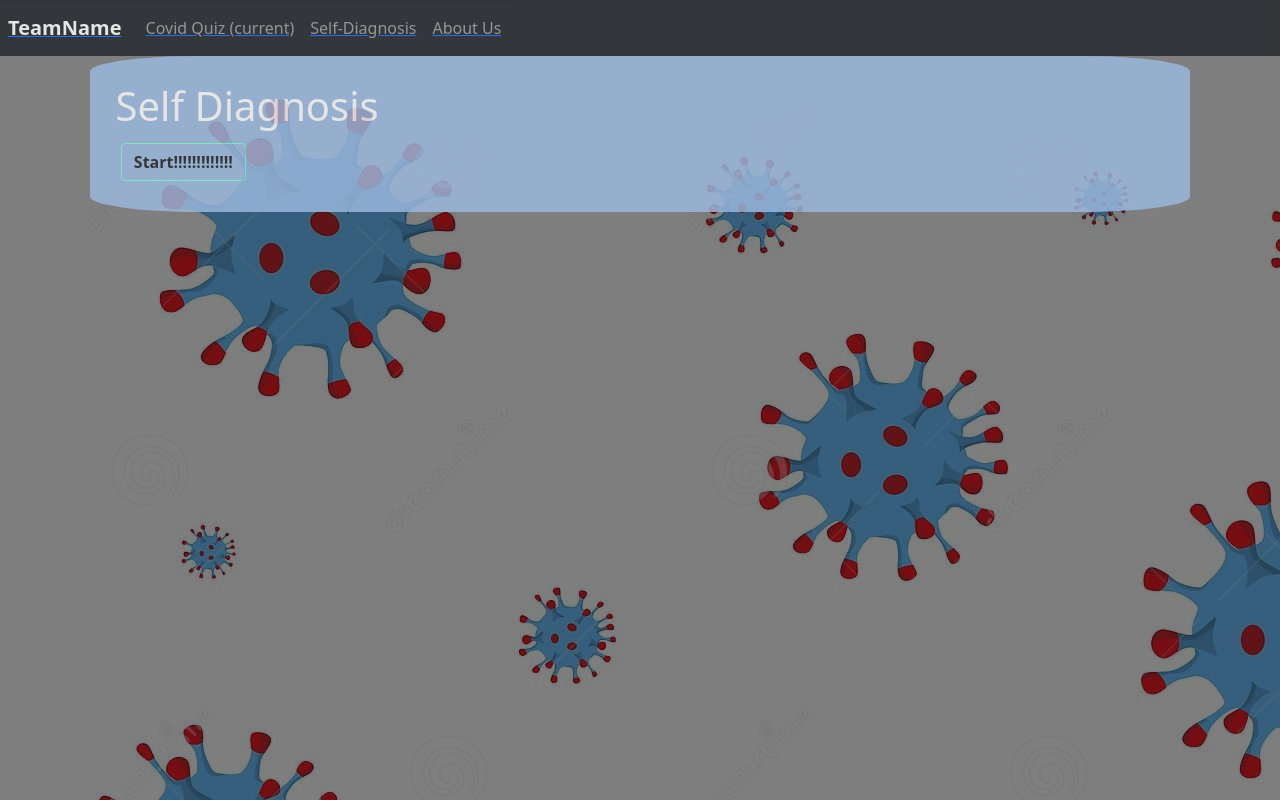
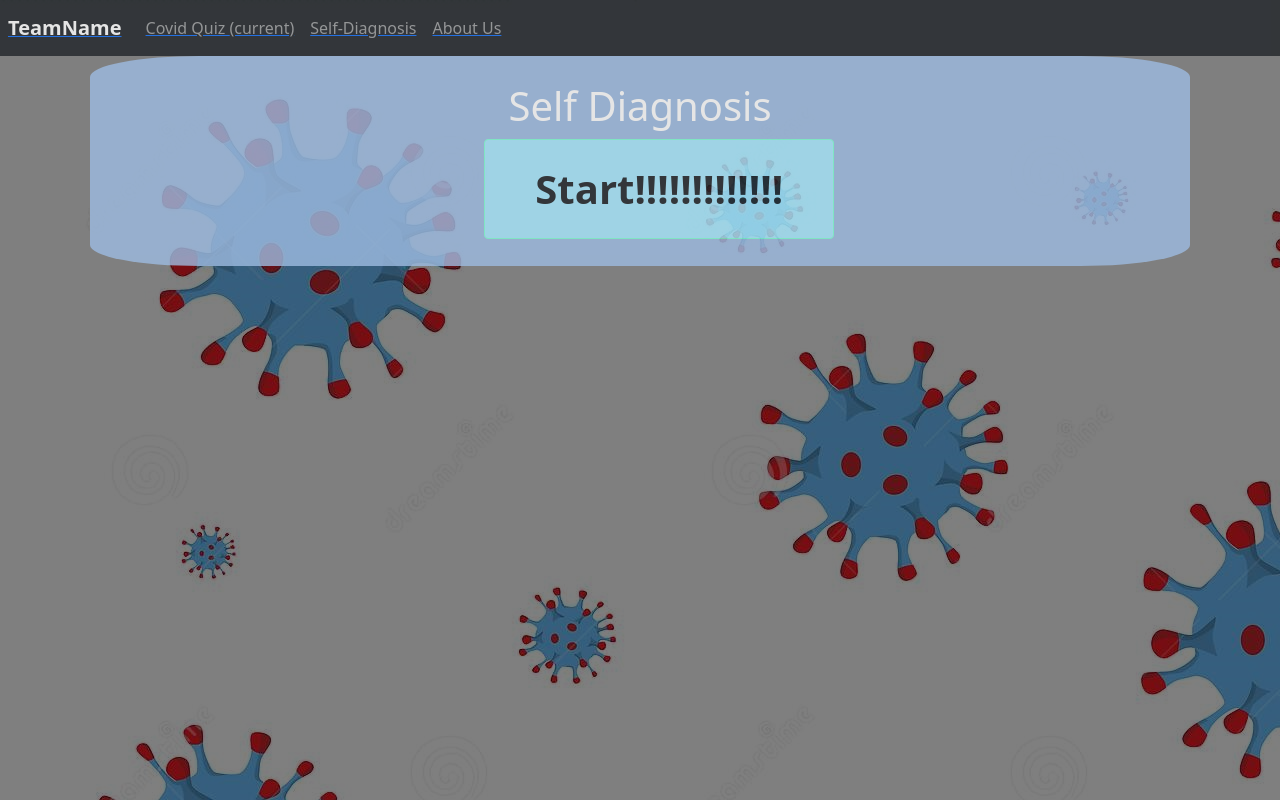
Before and after one commit to kayn0111034/htv-2021, a React (Create React App) app: page /selfdiagnosis in a window 1280 px wide. Built offline with nearby package versions, Linux system fonts and the light colour scheme.

Commit message:
changed font and sizes

```diff
--- a/src/App.js
+++ b/src/App.js
@@ -22,8 +22,8 @@
 
 
   const getChecklist = () =>{
-    var cl = [];
-    for (var i = 0; i < diagnosisChecklist.length; i++){
+    let cl = [];
+    for (let i = 0; i < diagnosisChecklist.length; i++){
       cl.push({
         id: i,
         title: diagnosisChecklist[i].title,
@@ -39,8 +39,8 @@
 
 
   const startQuiz = () =>{
-    var questions = [];
-    for (var i = 0; i < CovidQuestions.length; i++){
+    let questions = [];
+    for (let i = 0; i < CovidQuestions.length; i++){
       questions.push({
         id: i,
         question: CovidQuestions[i].question,
--- a/src/components/CovidQuiz.jsx
+++ b/src/components/CovidQuiz.jsx
@@ -3,7 +3,7 @@
 const CovidQuiz = ({quizStarted, onStartQuiz, questions, onClick}) => {
     return (
         <div class="interactive-pane">
-            <div class="p-1 m-2">
+            <div class="interactive-pane-header">
                 <h1>Covid Quiz</h1>
             </div>
 
@@ -14,8 +14,8 @@
               ))}
           </div>
             :
-            <div>
-                <button class="btn" onClick={onStartQuiz}>Start The Quiz!</button>
+            <div class="start-button">
+                <button class="btn " onClick={onStartQuiz}>Start The Quiz!</button>
             </div>
             }
 
--- a/src/components/QuizQuestion.jsx
+++ b/src/components/QuizQuestion.jsx
@@ -12,7 +12,7 @@
                     <div>
                         {question.answers.map((ans)=>(
 
-                            <div className={`btn quiz-option ${question.answers[question.correct - 1] == ans ? " correctAnswer" : ''}`}>{ans}</div>
+                            <div className={`btn quiz-option ${question.answers[question.correct - 1] == ans ? " correctAnswer" : ""}`}>{ans}</div>
                         ))}
 
                         <div>Correct!</div>
--- a/src/components/SelfDiagnosis.jsx
+++ b/src/components/SelfDiagnosis.jsx
@@ -4,7 +4,7 @@
 
     return (
         <div class="interactive-pane">
-            <div>
+            <div class="interactive-pane-header">
                 <h1>Self Diagnosis</h1>
             </div>
             {
@@ -15,7 +15,7 @@
                     ))}
                 </div>
                 :
-                <div>
+                <div class="start-button">
                     <button class="btn" onClick={onStart}>Start!!!!!!!!!!!!!</button>
                 </div>
             }
--- a/src/index.css
+++ b/src/index.css
@@ -21,7 +21,8 @@
 }
 
 .home div li, .home div p{
-  font-size: 1.5em;
+  font-size: 1.7em;
+  font-weight: bolder;
 }
 
 
@@ -70,16 +71,17 @@
 div .correctAnswer{
   background-color: aquamarine;
   font-weight:bold;
+  font-size: 1.3em;
 }
 
-.quiz-option, .interactive-pane button  {
+div .quiz-option, .interactive-pane button {
   border-color: aquamarine;
   margin: 0.5%;
   font-weight:bold;
 
 }
 
-.quiz-question{
+div .quiz-question{
   display: flex;
   flex-direction: column;
   justify-content: center;
@@ -97,3 +99,21 @@
   border-radius: 10%;
 
 }
+
+div .start-button{
+  margin: auto;
+  width: 30%;
+}
+
+.start-button .btn{
+  width: 350px !important;
+  height: 100px;
+  font-size: 2.5em;
+  background-color: rgb(167, 233, 255);
+}
+
+.interactive-pane-header{
+  margin:auto;
+  width: 100%;
+  text-align: center;
+}
--- a/src/quizquestions.json
+++ b/src/quizquestions.json
@@ -8,7 +8,7 @@
         "correct" : 3
     },
     {"question" : "Which is not a way I can protect myself from the virus?",
-        "answers" : ["Washing my hands often", "Sharing snacks with friends", "Wearing a mask",  "Keeping a 2m distance from everybody"],
+        "answers" : ["Washing my hands often", "Sharing snacks with friends", "Wearing a mask",  "Keeping a 2m distance from people"],
         "correct" : 2
     },
     {"question" : "Who can catch the virus?",
--- a/src/selfDiagnosisChecklist.json
+++ b/src/selfDiagnosisChecklist.json
@@ -16,7 +16,7 @@
     },
     {
         "title": "I went on a trip recently using a plane or a boat",
-        "yesAnswer": "Make sure you self-isolate for 2 weeks and take a test if you get any other symptoms.",
+        "yesAnswer": "Make sure you self-isolate for 2 weeks and take a COVID test if you get any other symptoms.",
         "noAnswer": "No need to worry about that."
     }
 ]
```
